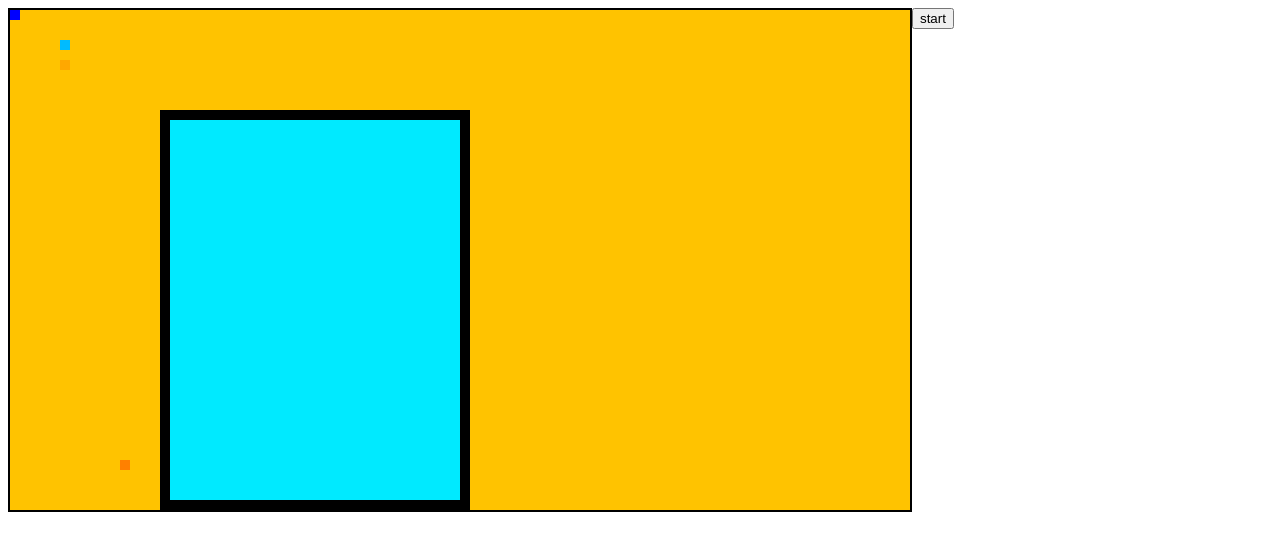
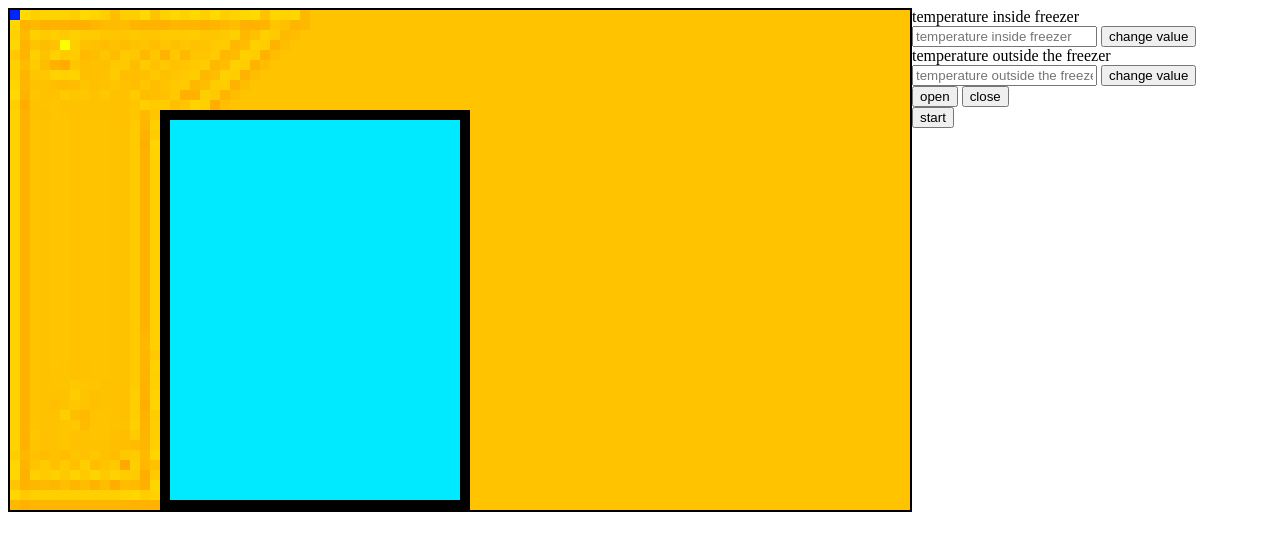
Before and after one commit to ciszekxd/freezer, a website: page index.html in a window 1280 px wide. Both pictures are taken after a click on the button "start". Drawn offline with Linux system fonts and the light colour scheme.

Commit message:
works ap next

```diff
--- a/index.html
+++ b/index.html
@@ -14,8 +14,25 @@
             cos nie pyklo
         </canvas>
     </div>
-    <div id="buttons">
-        <button id="button1" onclick="testlog()"> start </button>
+    <div id="buttons1">
+        temperature inside freezer
+        <br>
+        <input id="tempI" type="text" placeholder="temperature inside freezer">
+        <button id="button1" onclick="setTempInside()"> change value </button>
+
+    </div>
+    <div id="buttons2">
+        temperature outside the freezer
+        <br>
+        <input id="tempO" type="text" placeholder="temperature outside the freezer">
+        <button id="button2" onclick="setTempOutside()"> change value </button>
+    </div>
+    <div>
+        <button id="button3" onclick="openDoor()"> open </button>
+        <button id="button4" onclick="closeDoor()"> close </button>
+    </div>
+    <div>
+        <button id="start" onclick="runCanvas()"> start </button>
     </div>
     <script type="text/javascript" src="logic.js"></script>
     <script type="text/javascript" src="canvasjs.js"></script>
--- a/main.js
+++ b/main.js
@@ -6,23 +6,76 @@ var width = canvas.clientWidth;
 
 var matrixHight = 50;
 var matrixWidth = 90;
-
+var opened = 0;
 var maintab = maketab(matrixHight, matrixWidth);
 var mMid = 30;
 var mHalfOfWidth = 15;
 var mHeight = 40;
+var tempI = 250;
+var tempO = 333;
+var ValueOfDoor = [];
+
+
+function runCanvas(){
+    setInterval(heat, 1000);
+    setInterval(draw,1000);
+}
+function setTempInside(){
+    tempI = document.getElementById("tempI").value;
+
+    inFreezer(tempI);
+    draw();
+}
+
+function setTempOutside(){
+    tempO = document.getElementById("tempO").value;
+
+    maintab = tabOfX(maintab, tempO);
+    freezermaker(maintab,mHalfOfWidth,mHeight,mMid);
+    inFreezer(tempI);
+    draw();
+
+}
+function openDoor(){
+    if(opened === 1) return 0;
+    console.log("started opening");
+    var opVD = 0;
+    for (let i=maintab.length-mHeight+1; i<maintab.length-1; i++){
+        maintab[i][mMid+mHalfOfWidth]  = ValueOfDoor[opVD++];
+    }
+    opened = 1;
+    draw();
+    console.log("opened");
+
+}
+
+function closeDoor(){
+    if(opened === 0) return 0;
+    console.log("started closing");
+    for (let i=maintab.length-mHeight+1; i<maintab.length-1; i++){
+        ValueOfDoor.push(maintab[i][mMid+mHalfOfWidth]);
+        maintab[i][mMid+mHalfOfWidth] = -1;
+
+    }
+    opened = 0;
+    draw();
+    console.log("closed");
+
+}
 
 
 window.onload = function () {
 
-    maintab = tabOfX(maintab, 333);
+    maintab = tabOfX(maintab, tempO);
+    for (let k = mHeight-2; k>0; k--) ValueOfDoor.push(333);
     freezermaker(maintab,mHalfOfWidth,mHeight,mMid);
-    inFreezer(250);
+    inFreezer(tempI);
     maintab[0][0] = 0;
     maintab[3][5] = 200;
     maintab[5][5] = 360;
     maintab[45][11] = 400;
     draw();
-    setInterval(heat, 10000);
-    setInterval(draw,10000);
+    console.log(mHeight-2);
+    console.log(ValueOfDoor);
+
 }
```
Also changed, not shown: canvasjs.js (+0 -20 lines), logic.js (+1 -34 lines), glook.css (line endings or trailing spaces).
